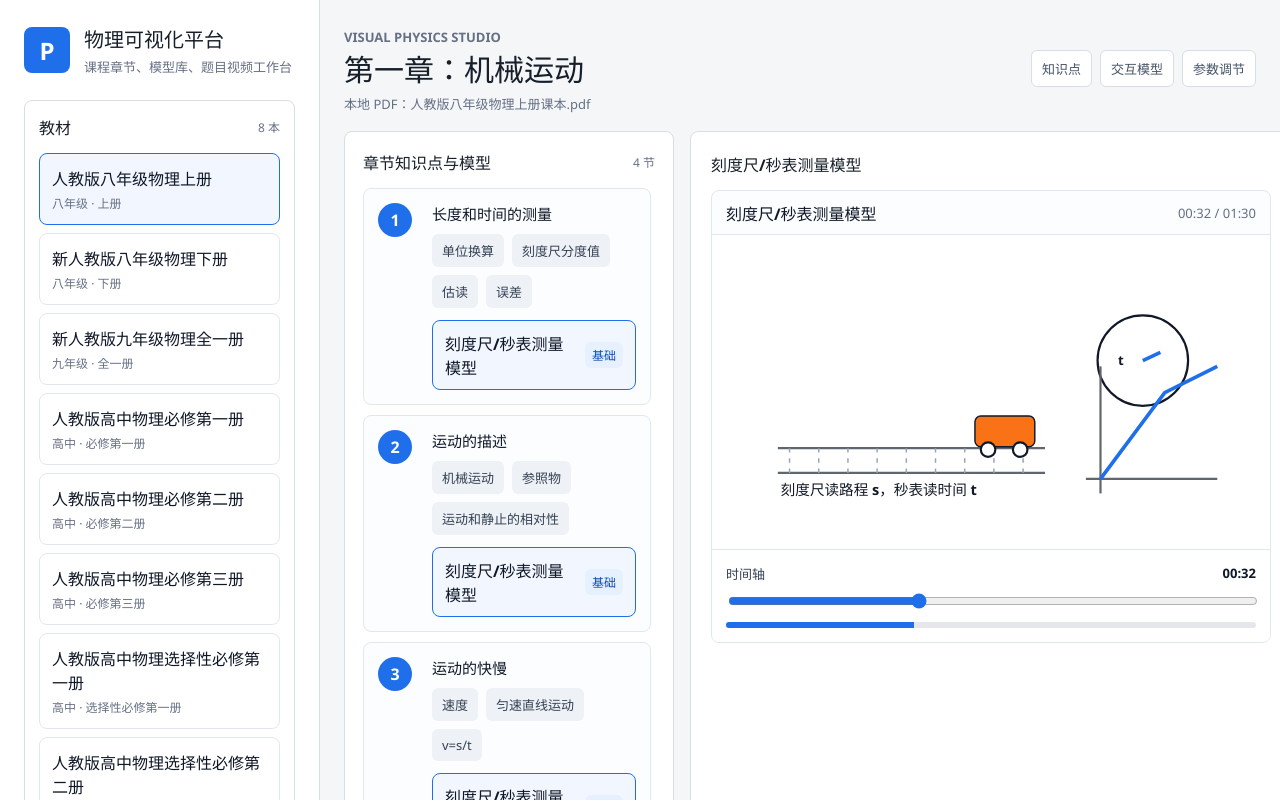
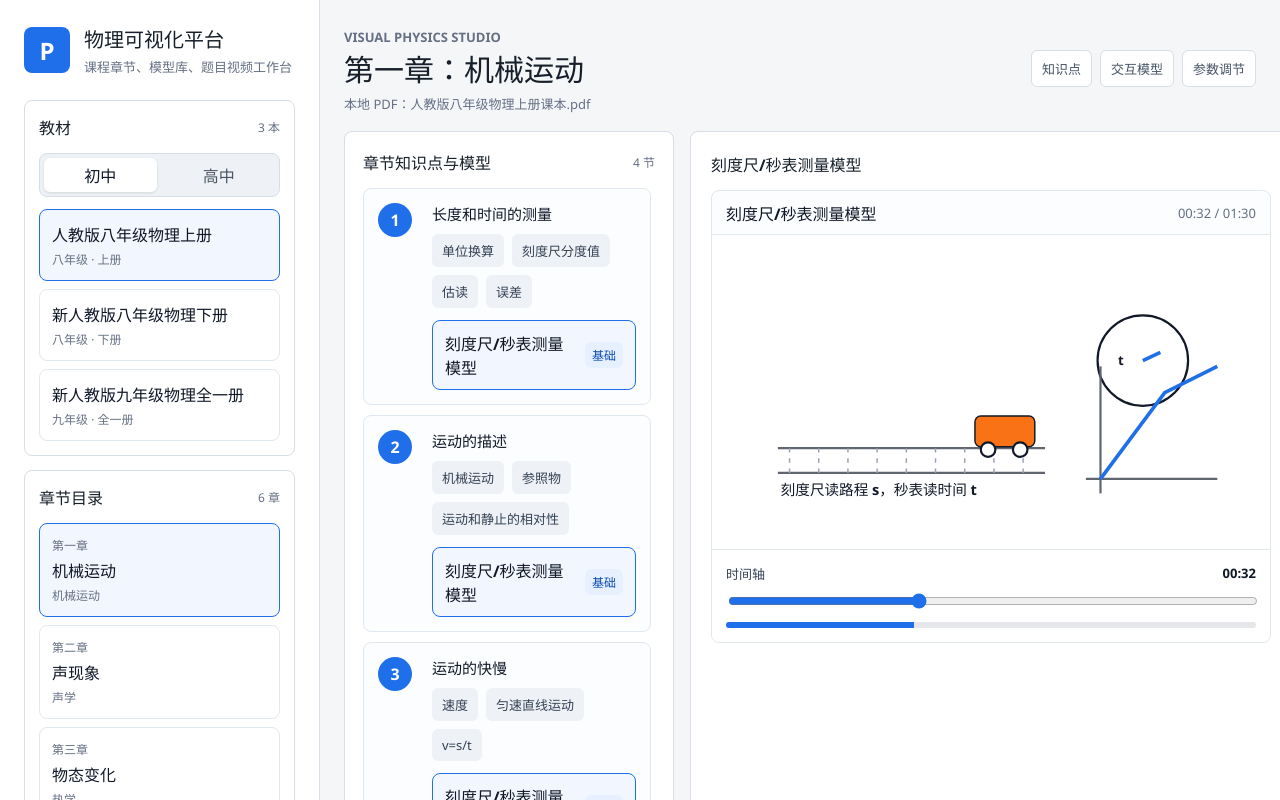
Before and after one commit to githubstudy123456/physics-visual-platform, a React (Vite) app: page / in a window 1280 px wide. Shown: the top 800 px of the page. Built offline with nearby package versions, Linux system fonts and the light colour scheme.

Commit message:
Refine simulator navigation and kinematics

```diff
--- a/src/App.css
+++ b/src/App.css
@@ -59,6 +59,17 @@
   margin-bottom: 18px;
 }
 
+.stage-tabs {
+  display: grid;
+  grid-template-columns: repeat(2, 1fr);
+  gap: 6px;
+  padding: 4px;
+  border: 1px solid #d8dee6;
+  border-radius: 8px;
+  background: #eef2f6;
+  margin-bottom: 12px;
+}
+
 button {
   font: inherit;
 }
@@ -72,10 +83,20 @@ button {
   cursor: pointer;
 }
 
-.segmented button.active {
+.segmented button.active,
+.stage-tabs button.active {
   color: #0f172a;
   background: #ffffff;
   box-shadow: 0 1px 3px rgba(15, 23, 42, 0.12);
+}
+
+.stage-tabs button {
+  height: 34px;
+  border: 0;
+  border-radius: 6px;
+  color: #4b5563;
+  background: transparent;
+  cursor: pointer;
 }
 
 .panel {
@@ -597,6 +618,20 @@ button {
   filter: drop-shadow(0 0 20px rgba(20, 184, 166, 0.85));
 }
 
+.test-charge-path {
+  fill: none;
+  stroke: rgba(248, 250, 252, 0.42);
+  stroke-width: 2;
+  stroke-dasharray: 8 8;
+}
+
+.test-charge {
+  fill: #f8fafc;
+  stroke: #38bdf8;
+  stroke-width: 3;
+  filter: drop-shadow(0 0 12px rgba(56, 189, 248, 0.8));
+}
+
 .field-region {
   fill: rgba(15, 23, 42, 0.64);
   stroke: rgba(148, 163, 184, 0.55);
--- a/src/App.tsx
+++ b/src/App.tsx
@@ -41,9 +41,15 @@ const defaultParams: SimParams = {
 }
 
 function App() {
+  const [selectedStage, setSelectedStage] = useState<'初中' | '高中'>(books[0].stage)
   const [selectedBookId, setSelectedBookId] = useState(books[0].id)
   const [selectedChapterId, setSelectedChapterId] = useState(chapters[0].id)
   const [selectedTemplateId, setSelectedTemplateId] = useState(chapters[0].modelIds[0])
+
+  const visibleBooks = useMemo(
+    () => books.filter((book) => book.stage === selectedStage),
+    [selectedStage],
+  )
 
   const visibleChapters = useMemo(
     () => chapters.filter((chapter) => chapter.bookId === selectedBookId),
@@ -60,6 +66,16 @@ function App() {
   function selectBook(bookId: string) {
     const firstChapter = chapters.find((chapter) => chapter.bookId === bookId) ?? chapters[0]
     setSelectedBookId(bookId)
+    setSelectedStage(books.find((book) => book.id === bookId)?.stage ?? selectedStage)
+    setSelectedChapterId(firstChapter.id)
+    setSelectedTemplateId(getFirstModelId(firstChapter))
+  }
+
+  function selectStage(stage: '初中' | '高中') {
+    const firstBook = books.find((book) => book.stage === stage) ?? books[0]
+    const firstChapter = chapters.find((chapter) => chapter.bookId === firstBook.id) ?? chapters[0]
+    setSelectedStage(stage)
+    setSelectedBookId(firstBook.id)
     setSelectedChapterId(firstChapter.id)
     setSelectedTemplateId(getFirstModelId(firstChapter))
   }
@@ -83,10 +99,22 @@ function App() {
         <section className="panel book-panel">
           <div className="section-title">
             <span>教材</span>
-            <small>{books.length} 本</small>
+            <small>{visibleBooks.length} 本</small>
+          </div>
+          <div className="stage-tabs">
+            {(['初中', '高中'] as const).map((stage) => (
+              <button
+                key={stage}
+                type="button"
+                className={stage === selectedStage ? 'active' : ''}
+                onClick={() => selectStage(stage)}
+              >
+                {stage}
+              </button>
+            ))}
           </div>
           <div className="book-list">
-            {books.map((book) => (
+            {visibleBooks.map((book) => (
               <button
                 key={book.id}
                 type="button"
@@ -383,6 +411,11 @@ function getParamControls(template: ModelTemplate): ParamControl[] {
       { key: 'force', label: '速度 v', min: 10, max: 120, step: 1, unit: 'cm/s' },
       { key: 'height', label: '路程 s', min: 20, max: 90, step: 1, unit: 'cm' },
     ],
+    'kinematics-graph': [
+      { key: 'height', label: '初速度 v0', min: 0, max: 90, step: 1, unit: 'm/s' },
+      { key: 'force', label: '加速度 a', min: -30, max: 80, step: 1, unit: 'm/s²' },
+      { key: 'time', label: '时间 t', min: 0, max: 90, step: 1, unit: 's' },
+    ],
     'sound-wave': [
       { key: 'force', label: '频率 f', min: 10, max: 120, step: 1, unit: 'Hz' },
       { key: 'height', label: '振幅 A', min: 10, max: 90, step: 1, unit: '%' },
@@ -488,6 +521,11 @@ function getObservations(template: ModelTemplate, params: SimParams) {
       { label: '平均速度', value: `${speed} cm/s` },
       { label: '读数提醒', value: '估读到分度值下一位' },
     ],
+    'kinematics-graph': [
+      { label: '速度关系', value: 'v=v0+at' },
+      { label: '图像斜率', value: `a=${params.force} m/s²` },
+      { label: '位移含义', value: 'v-t 图像面积' },
+    ],
     'sound-wave': [
       { label: '音调', value: params.force > 70 ? '较高' : '较低' },
       { label: '响度', value: params.height > 55 ? '较大' : '较小' },
@@ -568,6 +606,7 @@ function formatSeconds(value: number) {
 
 function PhysicsCanvas({ template, params }: { template: ModelTemplate; params: SimParams }) {
   if (template.id === 'measurement-scale') return <MeasurementScene params={params} />
+  if (template.id === 'kinematics-graph') return <KinematicsScene params={params} />
   if (template.id === 'sound-wave') return <SoundWaveScene params={params} />
   if (template.id === 'state-change') return <StateChangeScene params={params} />
   if (template.id === 'density-particle') return <DensityScene params={params} />
@@ -612,6 +651,46 @@ function MeasurementScene({ params }: { params: SimParams }) {
         <line x1="510" y1="334" x2="690" y2="334" className="axis" />
         <line x1="530" y1="354" x2="530" y2="180" className="axis" />
         <polyline points={`530,334 618,${graphY} 690,${Math.max(92, graphY - 36)}`} className="graph-line" />
+      </svg>
+    </div>
+  )
+}
+
+function KinematicsScene({ params }: { params: SimParams }) {
+  const t = params.time / 12
+  const v0 = params.height / 5
+  const a = params.force / 18
+  const velocity = Math.max(0, v0 + a * t)
+  const displacement = Math.max(0, v0 * t + 0.5 * a * t * t)
+  const cartX = Math.min(646, 92 + displacement * 10)
+  const graphPoints = Array.from({ length: 12 }, (_, i) => {
+    const gt = i / 1.4
+    const gv = Math.max(0, v0 + a * gt)
+    return `${110 + gt * 38},${332 - gv * 9}`
+  }).join(' ')
+
+  return (
+    <div className="visual-canvas">
+      <svg viewBox="0 0 760 430" role="img" aria-label="匀变速直线运动模型">
+        <rect x="0" y="0" width="760" height="430" className="light-bg" />
+        <line x1="76" y1="154" x2="684" y2="154" className="axis" />
+        {Array.from({ length: 11 }, (_, i) => (
+          <line key={i} x1={92 + i * 56} y1="136" x2={92 + i * 56} y2="172" className="normal" />
+        ))}
+        <rect x={cartX} y="106" width="84" height="44" rx="8" className="cart" />
+        <circle cx={cartX + 18} cy="154" r="10" className="meter" />
+        <circle cx={cartX + 66} cy="154" r="10" className="meter" />
+        <Arrow x1={cartX + 42} y1={98} x2={cartX + 42 + velocity * 4} y2={98} color="#1f6feb" label="v" />
+        <Arrow x1={cartX + 42} y1={82} x2={cartX + 42 + a * 24} y2={82} color="#f97316" label="a" />
+
+        <line x1="88" y1="340" x2="430" y2="340" className="axis" />
+        <line x1="110" y1="352" x2="110" y2="210" className="axis" />
+        <polyline points={graphPoints} className="graph-line" />
+        <polygon points={`110,340 ${graphPoints} 430,340`} className="area" />
+        <text x="132" y="216" className="caption-label">v-t 图像：斜率是加速度，面积是位移</text>
+        <rect x="500" y="240" width="180" height="92" rx="8" className="energy-box" />
+        <text x="522" y="278" className="label small">v={velocity.toFixed(1)}m/s</text>
+        <text x="522" y="314" className="label small">x={displacement.toFixed(1)}m</text>
       </svg>
     </div>
   )
@@ -714,6 +793,8 @@ function CircularGravityScene({ params }: { params: SimParams }) {
 
 function ElectrostaticScene({ params }: { params: SimParams }) {
   const density = Math.round(16 + params.voltage * 4)
+  const testX = 150 + params.time * 5
+  const testY = 300 - Math.sin(params.time / 18) * params.height
   return (
     <div className="visual-canvas">
       <svg viewBox="0 0 760 430" role="img" aria-label="静电场模型">
@@ -738,6 +819,12 @@ function ElectrostaticScene({ params }: { params: SimParams }) {
         <circle cx="468" cy="216" r="30" className="charge-negative" />
         <text x="282" y="224" className="label small light">+</text>
         <text x="460" y="224" className="label small light">-</text>
+        <path
+          d={`M150 300 C250 ${240 - params.height} 374 ${366 - params.height} 610 160`}
+          className="test-charge-path"
+        />
+        <circle cx={Math.min(610, testX)} cy={testY} r="10" className="test-charge" />
+        <Arrow x1={Math.min(610, testX)} y1={testY} x2={Math.min(610, testX) + 60} y2={testY - 20} color="#f8fafc" label="F" />
         <text x="84" y="70" className="caption-label light">电场线从正电荷出发，到负电荷终止</text>
       </svg>
     </div>
```
Also changed, not shown: 1 other file (tests, documents, lock files or other folders).
